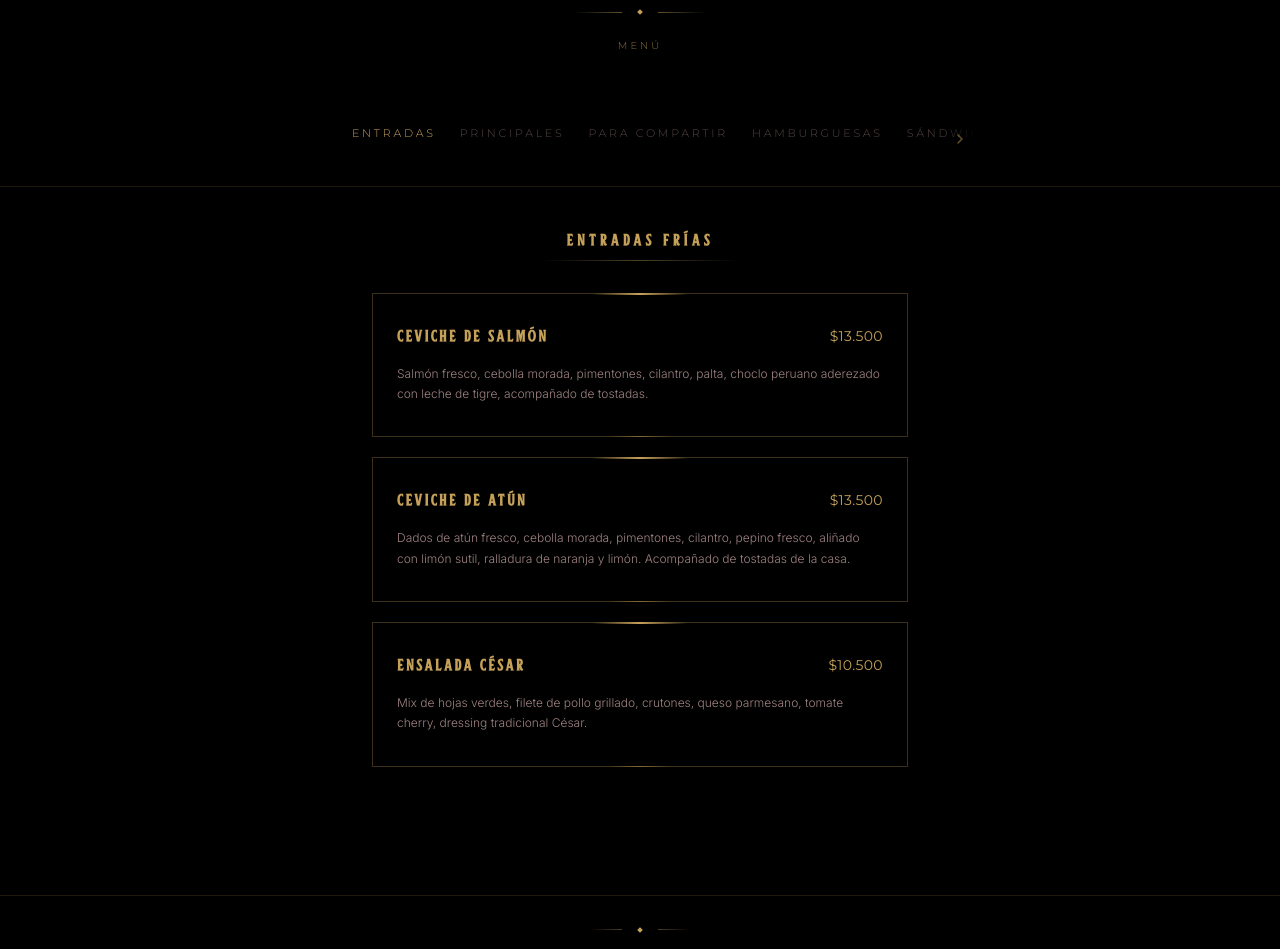
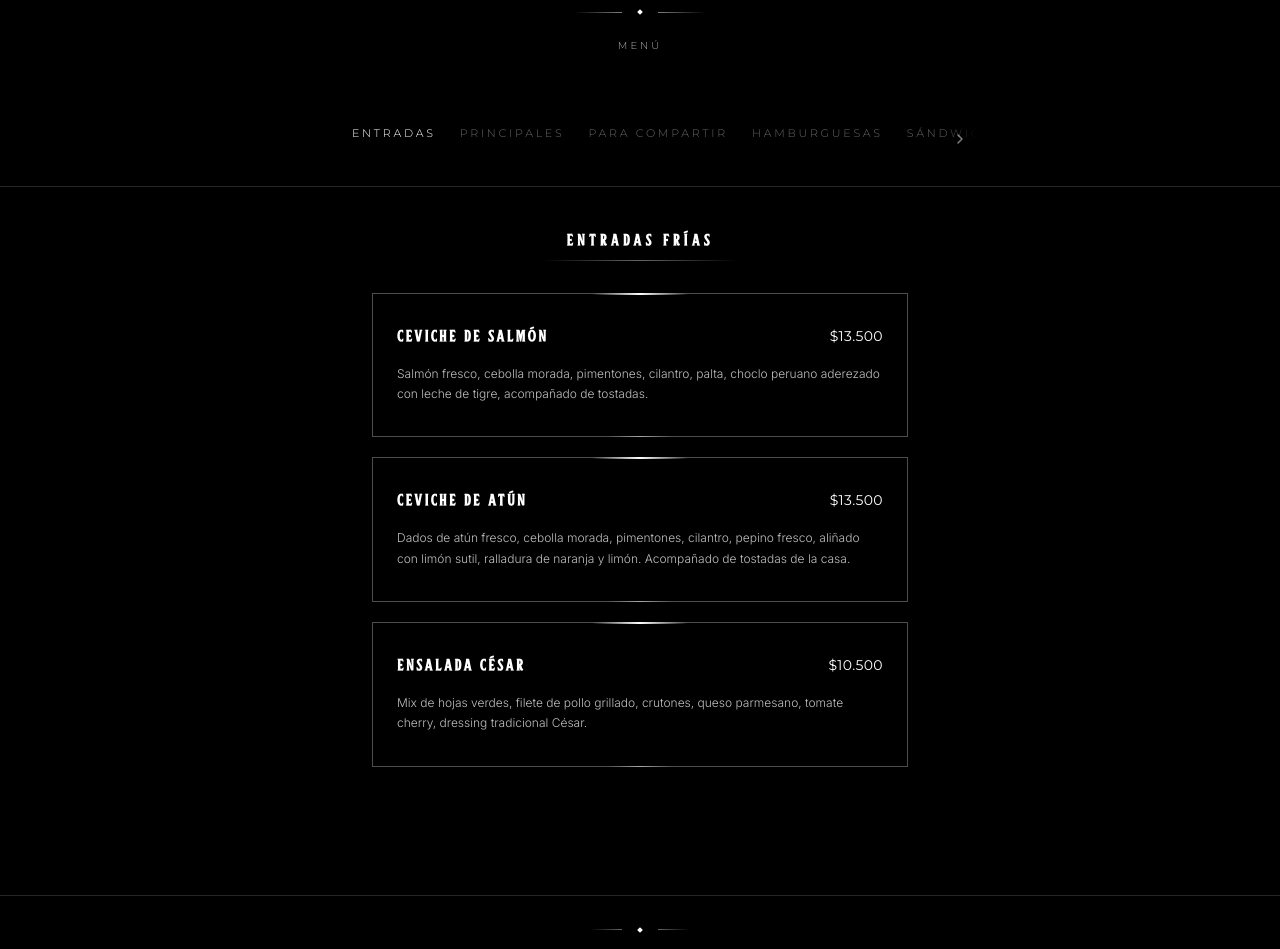
Before and after one commit to joaqo-dev/basildon-menu, a Next.js app: page / in a window 1280 px wide. Shown: the part 220-1169 px from the top of the page. Built offline with nearby package versions, Linux system fonts and the light colour scheme.

Commit message:
whitetheme

```diff
--- a/app/page.tsx
+++ b/app/page.tsx
@@ -424,7 +424,7 @@ export default function HomePage() {
             <div className="mb-10 text-center">
               <div className="inline-block relative">
                 <h2
-                  className="text-[#c5a059] uppercase tracking-[0.25em] px-6"
+                  className="text-white uppercase tracking-[0.25em] px-6"
                   style={{
                     fontFamily: 'HopsAndBarley, serif',
                     fontSize: '16px',
@@ -433,7 +433,7 @@ export default function HomePage() {
                 >
                   {section.section}
                 </h2>
-                <div className="absolute -bottom-2 left-0 right-0 h-[1px] bg-gradient-to-r from-transparent via-[#c5a059]/40 to-transparent" />
+                <div className="absolute -bottom-2 left-0 right-0 h-[1px] bg-gradient-to-r from-transparent via-white/40 to-transparent" />
               </div>
             </div>
 
@@ -453,14 +453,14 @@ export default function HomePage() {
       </main>
 
       {/* Footer */}
-      <footer className="border-t border-[#c5a059]/15 py-8">
+      <footer className="border-t border-white/15 py-8">
         <div className="flex items-center justify-center gap-4 mb-4">
-          <div className="w-8 h-[1px] bg-gradient-to-r from-transparent to-[#c5a059]/40" />
-          <div className="w-1 h-1 rotate-45 bg-[#c5a059]" />
-          <div className="w-8 h-[1px] bg-gradient-to-l from-transparent to-[#c5a059]/40" />
+          <div className="w-8 h-[1px] bg-gradient-to-r from-transparent to-white/40" />
+          <div className="w-1 h-1 rotate-45 bg-white" />
+          <div className="w-8 h-[1px] bg-gradient-to-l from-transparent to-white/40" />
         </div>
         <p
-          className="text-center text-[#d4adad]/40 uppercase tracking-[0.3em]"
+          className="text-center text-white/40 uppercase tracking-[0.3em]"
           style={{
             fontFamily: 'Montserrat, sans-serif',
             fontSize: '8px',
@@ -470,7 +470,7 @@ export default function HomePage() {
           Basildon Listening Restobar
         </p>
         <p
-          className="text-center text-[#d4adad]/40 uppercase tracking-[0.3em]"
+          className="text-center text-white/40 uppercase tracking-[0.3em]"
           style={{
             fontFamily: 'Montserrat, sans-serif',
             fontSize: '8px',
--- a/components/CategoryNav.tsx
+++ b/components/CategoryNav.tsx
@@ -8,7 +8,7 @@ interface CategoryNavProps {
 
 export function CategoryNav({ categories, activeCategory, onCategoryChange }: CategoryNavProps) {
   return (
-    <nav className="sticky top-0 z-50 bg-black/95 backdrop-blur-xl border-b border-[#c5a059]/15 px-4 py-6 pb-8">
+    <nav className="sticky top-0 z-50 bg-black/95 backdrop-blur-xl border-b border-white/15 px-4 py-6 pb-8">
       <div className="max-w-2xl mx-auto relative">
         {/* Left fade indicator */}
         <div className="absolute left-0 top-0 bottom-0 w-8 bg-gradient-to-r from-black/95 to-transparent pointer-events-none z-10" />
@@ -23,7 +23,7 @@ export function CategoryNav({ categories, activeCategory, onCategoryChange }: Ca
             height="16"
             viewBox="0 0 16 16"
             fill="none"
-            className="text-[#c5a059]/60"
+            className="text-white/60"
           >
             <path
               d="M6 4L10 8L6 12"
@@ -53,15 +53,15 @@ export function CategoryNav({ categories, activeCategory, onCategoryChange }: Ca
                 font-['Montserrat',sans-serif] font-light pb-3
                 ${
                   activeCategory === category
-                    ? 'text-[#c5a059]'
-                    : 'text-[#d4adad]/40 hover:text-[#d4adad]/70'
+                    ? 'text-white'
+                    : 'text-white/40 hover:text-white/70'
                 }
               `}
             >
               {category}
               {/* Active underline */}
               {activeCategory === category && (
-                <div className="absolute -bottom-2 left-0 right-0 h-[1px] bg-gradient-to-r from-transparent via-[#c5a059] to-transparent" />
+                <div className="absolute -bottom-2 left-0 right-0 h-[1px] bg-gradient-to-r from-transparent via-white to-transparent" />
               )}
             </button>
           ))}
--- a/components/FrameContainer.tsx
+++ b/components/FrameContainer.tsx
@@ -7,9 +7,9 @@ export function FrameContainer({ children, className = "" }: FrameContainerProps
   return (
     <div className={`relative ${className}`}>
       {/* Simple elegant border frame */}
-      <div className="relative border border-[#c5a059]/30 bg-gradient-to-b from-black/40 to-black/20 backdrop-blur-sm transition-all duration-300 group-hover:border-[#c5a059]/50 group-hover:shadow-[0_0_20px_rgba(197,160,89,0.15)]">
+      <div className="relative border border-white/30 bg-gradient-to-b from-black/40 to-black/20 backdrop-blur-sm transition-all duration-300 group-hover:border-white/50 group-hover:shadow-[0_0_20px_rgba(255,255,255,0.15)]">
         {/* Top decorative element */}
-        <div className="absolute -top-[1px] left-1/2 -translate-x-1/2 w-24 h-[2px] bg-gradient-to-r from-transparent via-[#c5a059] to-transparent transition-all duration-300 group-hover:via-[#d4b76a] group-hover:w-32" />
+        <div className="absolute -top-[1px] left-1/2 -translate-x-1/2 w-24 h-[2px] bg-gradient-to-r from-transparent via-white to-transparent transition-all duration-300 group-hover:via-white group-hover:w-32" />
 
         {/* Content */}
         <div className="px-6 py-8">
@@ -17,7 +17,7 @@ export function FrameContainer({ children, className = "" }: FrameContainerProps
         </div>
 
         {/* Bottom decorative element */}
-        <div className="absolute -bottom-[1px] left-1/2 -translate-x-1/2 w-16 h-[1px] bg-gradient-to-r from-transparent via-[#c5a059]/50 to-transparent transition-all duration-300 group-hover:via-[#d4b76a]/70 group-hover:w-20" />
+        <div className="absolute -bottom-[1px] left-1/2 -translate-x-1/2 w-16 h-[1px] bg-gradient-to-r from-transparent via-white/50 to-transparent transition-all duration-300 group-hover:via-white/70 group-hover:w-20" />
       </div>
     </div>
   );
--- a/components/Header.tsx
+++ b/components/Header.tsx
@@ -17,14 +17,14 @@ export function Header() {
 
       {/* Decorative divider */}
       <div className="flex items-center justify-center gap-4 mb-6">
-        <div className="w-12 h-[1px] bg-gradient-to-r from-transparent to-[#c5a059]/50" />
-        <div className="w-1 h-1 rotate-45 bg-[#c5a059]" />
-        <div className="w-12 h-[1px] bg-gradient-to-l from-transparent to-[#c5a059]/50" />
+        <div className="w-12 h-[1px] bg-gradient-to-r from-transparent to-white/50" />
+        <div className="w-1 h-1 rotate-45 bg-white" />
+        <div className="w-12 h-[1px] bg-gradient-to-l from-transparent to-white/50" />
       </div>
 
       {/* Subtitle */}
       <p
-        className="text-center text-[#c5a059]/70 uppercase tracking-[0.3em]"
+        className="text-center text-white/70 uppercase tracking-[0.3em]"
         style={{
           fontFamily: 'Montserrat, sans-serif',
           fontSize: '10px',
--- a/components/MenuItem.tsx
+++ b/components/MenuItem.tsx
@@ -14,7 +14,7 @@ export function MenuItem({ name, description, price }: MenuItemProps) {
           {/* Header with name and price */}
           <div className="flex items-start justify-between gap-6">
             <h3
-              className="flex-1 text-[#c5a059] uppercase tracking-[0.15em] leading-snug transition-all duration-300 group-hover:text-[#d4b76a] group-hover:tracking-[0.18em]"
+              className="flex-1 text-white uppercase tracking-[0.15em] leading-snug transition-all duration-300 group-hover:text-white/90 group-hover:tracking-[0.18em]"
               style={{
                 fontFamily: 'HopsAndBarley, serif',
                 fontSize: '16px',
@@ -26,7 +26,7 @@ export function MenuItem({ name, description, price }: MenuItemProps) {
 
             {price && (
               <div
-                className="text-[#c5a059] whitespace-nowrap tracking-wide transition-all duration-300 group-hover:text-[#d4b76a]"
+                className="text-white whitespace-nowrap tracking-wide transition-all duration-300 group-hover:text-white/90"
                 style={{
                   fontFamily: 'Montserrat, sans-serif',
                   fontSize: '14px',
@@ -41,7 +41,7 @@ export function MenuItem({ name, description, price }: MenuItemProps) {
           {/* Description */}
           {description && (
             <p
-              className="text-[#d4adad]/75 leading-relaxed transition-all duration-300 group-hover:text-[#d4adad]/90"
+              className="text-white/75 leading-relaxed transition-all duration-300 group-hover:text-white/90"
               style={{
                 fontFamily: 'Inter, sans-serif',
                 fontSize: '12px',
```
Also changed, not shown: public/images/basilapp.png.
